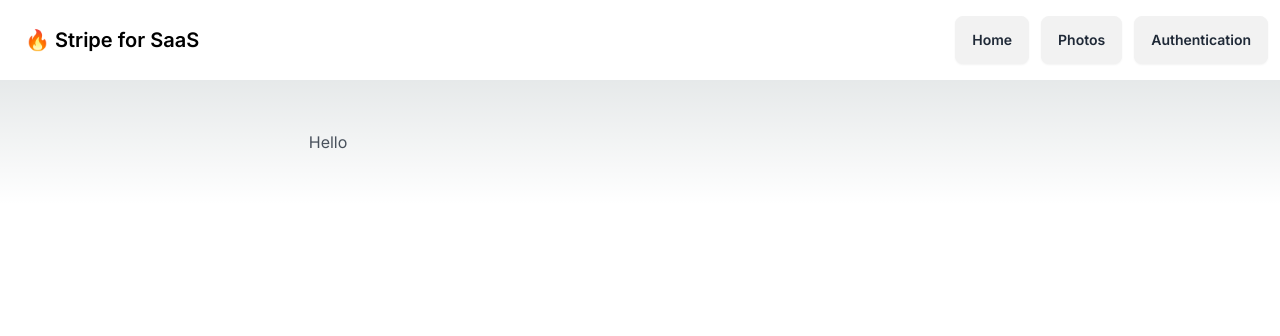
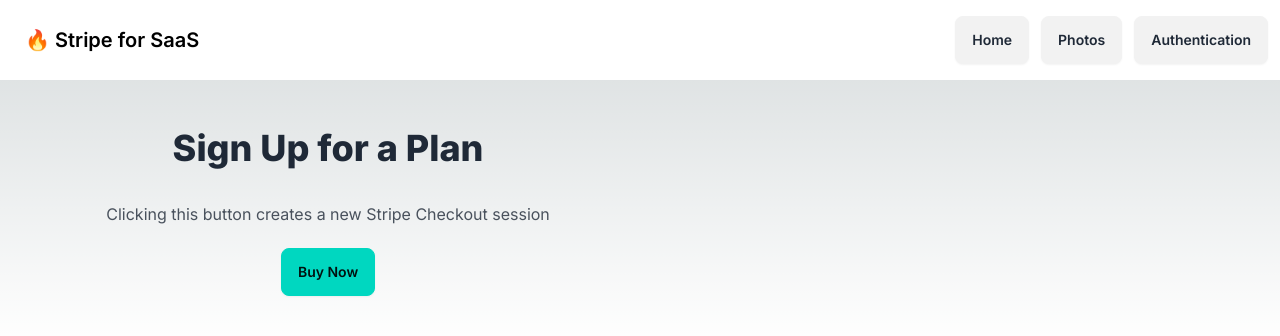
Before and after one commit to Ellipsoul/stripe-next, a Next.js app: page / in a window 1280 px wide. Shown: the top 336 px of the page. Built offline with nearby package versions, Linux system fonts and the light colour scheme; no server answers.

Commit message:
Add checkout button to redirect to a Stripe checkout session

```diff
--- /dev/null
+++ b/app/CheckoutButton.tsx
@@ -0,0 +1,45 @@
+"use client";
+
+import { loadStripe } from "@stripe/stripe-js";
+import { supabase } from "@/utils/supabaseClient";
+import toast from "react-hot-toast";
+
+export default function CheckoutButton() {
+  const handleCheckout = async () => {
+    const { data } = await supabase.auth.getUser();
+
+    // Check that a user is authenticated with Supabase
+    if (!data?.user) {
+      toast.error("Please log in to create a Stripe checkout session");
+      return;
+    }
+    // Load in the Stripe object from the frontend
+    const stripePromise = loadStripe(process.env.NEXT_PUBLIC_STRIPE_PUBLISHABLE_KEY!);
+    const stripe = await stripePromise;
+    // Make a request to the checkout endpoint
+    const requestBody = {
+      priceId: "price_1P7wKeLv47BbxKR8dhPvZywz",
+      userId: data.user?.id,
+      email: data.user?.email,
+    };
+    const response = await fetch("/api/checkout", {
+      method: "POST",
+      headers: { "Content-Type": "application/json" },
+      body: JSON.stringify(requestBody),
+    });
+
+    // Redirect the user to the checkout session URL
+    const session = await response.json();
+    await stripe?.redirectToCheckout({ sessionId: session.id });
+  };
+
+  return (
+    <div>
+      <h1>Sign Up for a Plan</h1>
+      <p>Clicking this button creates a new Stripe Checkout session</p>
+      <button className="btn btn-accent" onClick={handleCheckout}>
+        Buy Now
+      </button>
+    </div>
+  );
+}
--- /dev/null
+++ b/app/cancel/page.tsx
@@ -0,0 +1,3 @@
+export default function Cancel() {
+  return <h1>Payment Cancelled!</h1>;
+}
--- a/app/page.tsx
+++ b/app/page.tsx
@@ -1,3 +1,9 @@
+import CheckoutButton from "./CheckoutButton";
+
 export default function Home() {
-  return <main>Hello</main>;
+  return (
+    <>
+      <CheckoutButton />
+    </>
+  );
 }
--- /dev/null
+++ b/app/success/page.tsx
@@ -0,0 +1,3 @@
+export default function Cancel() {
+  return <h1>Payment Success!</h1>;
+}
```
